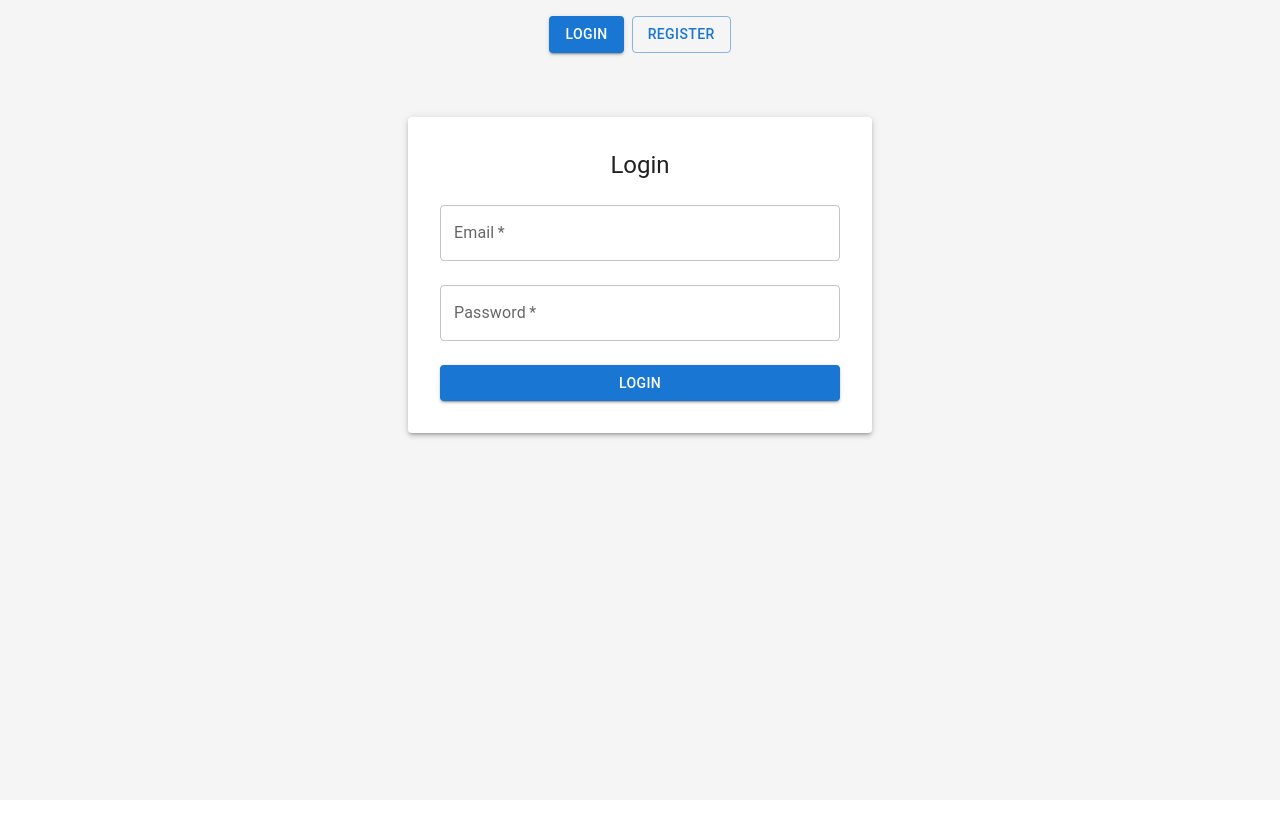
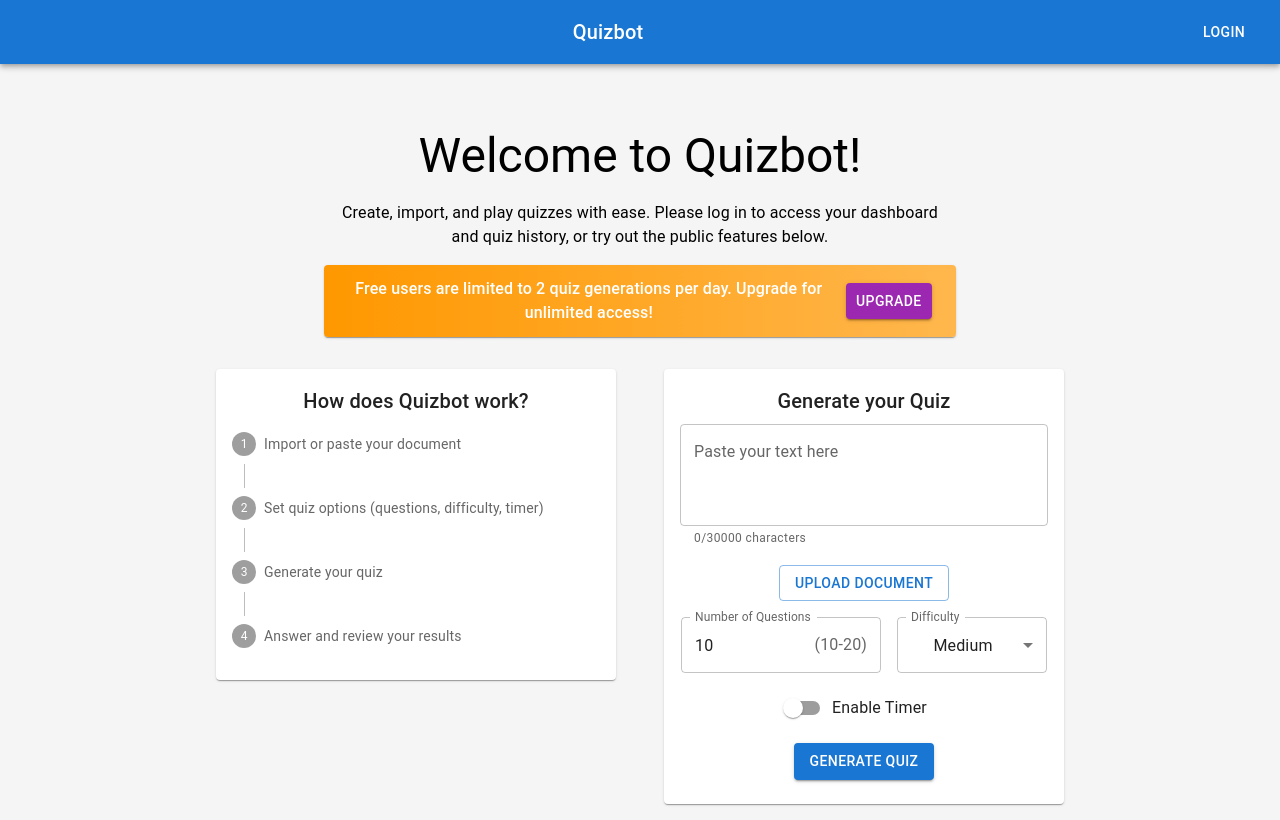
Before and after one commit to Elvie246/Quizbot, a React (Create React App) app in the folder quizbot-frontend/: page / in a window 1280 px wide. Built offline with nearby package versions, Linux system fonts and the light colour scheme.

Commit message:
feat(ui): improve public homepage layout\n\n- Add horizontal credits bar with upgrade/login\n- Add tutorial and quiz generator cards\n- Refactor layout for clarity and onboarding\n- English comments and JSDoc

```diff
--- a/quizbot-frontend/src/App.js
+++ b/quizbot-frontend/src/App.js
@@ -8,52 +8,102 @@ import './App.css';
 import React, { useState } from 'react';
 import Login from './Login';
 import Register from './Register';
-import { Button, Box } from '@mui/material';
+import { Button, Box, AppBar, Toolbar, Typography, Dialog, IconButton, Grid } from '@mui/material';
+import CloseIcon from '@mui/icons-material/Close';
+import QuizbotTutorialCard from './QuizbotTutorialCard';
+import QuizbotGeneratorCard from './QuizbotGeneratorCard';
+import CreditsBar from './CreditsBar';
+
 
 
 /**
- * Main App component with navigation between Login and Register.
+ * Main App component with public homepage and login/register dialogs.
+ * Shows a top AppBar with Quizbot title and Login button at top right.
+ * Login/Register forms appear as dialogs when Login is clicked.
  * @component
  */
 function App() {
-  // State to toggle between Login and Register views
-  const [view, setView] = useState('login');
+  // State to control dialog visibility and mode (login/register)
+  const [dialogOpen, setDialogOpen] = useState(false);
+  const [dialogMode, setDialogMode] = useState('login');
 
   // Handler after successful login
   const handleLogin = (user) => {
     // TODO: Redirect to dashboard or main app after login
     alert(`Logged in as ${user.email}`);
+    setDialogOpen(false);
   };
 
   // Handler after successful registration
   const handleRegister = (user) => {
     // TODO: Redirect to login or main app after registration
     alert(`Registered as ${user.email}`);
-    setView('login');
+    setDialogMode('login');
+  };
+
+  // Opens the dialog in login or register mode
+  const openDialog = (mode) => {
+    setDialogMode(mode);
+    setDialogOpen(true);
+  };
+
+  // Closes the dialog
+  const closeDialog = () => {
+    setDialogOpen(false);
   };
 
   return (
     <Box className="App" sx={{ minHeight: '100vh', bgcolor: '#f5f5f5' }}>
-      <Box sx={{ display: 'flex', justifyContent: 'center', pt: 2 }}>
-        <Button
-          variant={view === 'login' ? 'contained' : 'outlined'}
-          onClick={() => setView('login')}
-          sx={{ mr: 1 }}
-        >
+      {/* Top AppBar with Quizbot title and Login button */}
+      <AppBar position="static">
+        <Toolbar>
+          <Typography variant="h6" sx={{ flexGrow: 1 }}>
+            Quizbot
+          </Typography>
+          <Button color="inherit" onClick={() => openDialog('login')}>
             Login
           </Button>
-        <Button
-          variant={view === 'register' ? 'contained' : 'outlined'}
-          onClick={() => setView('register')}
-        >
-          Register
-        </Button>
+        </Toolbar>
+      </AppBar>
+
+      {/* Public homepage content */}
+      <Box sx={{ display: 'flex', flexDirection: 'column', alignItems: 'center', mt: 8, width: '100%' }}>
+        <Typography variant="h3" gutterBottom>Welcome to Quizbot!</Typography>
+        <Typography variant="body1" sx={{ maxWidth: 600, textAlign: 'center', mb: 2 }}>
+          Create, import, and play quizzes with ease. Please log in to access your dashboard and quiz history, or try out the public features below.
+        </Typography>
+        {/* Credits bar for non-authenticated users */}
+        <CreditsBar onLoginClick={() => openDialog('login')} />
+        <Grid container spacing={2} justifyContent="center">
+          <Grid item>
+            <QuizbotTutorialCard />
+          </Grid>
+          <Grid item>
+            <QuizbotGeneratorCard />
+          </Grid>
+        </Grid>
       </Box>
-      {view === 'login' ? (
+
+      {/* Login/Register dialog */}
+      <Dialog open={dialogOpen} onClose={closeDialog} maxWidth="xs" fullWidth>
+        <Box sx={{ display: 'flex', justifyContent: 'flex-end', p: 1 }}>
+          <IconButton onClick={closeDialog}>
+            <CloseIcon />
+          </IconButton>
+        </Box>
+        {dialogMode === 'login' ? (
           <Login onLogin={handleLogin} />
         ) : (
           <Register onRegister={handleRegister} />
         )}
+        <Box sx={{ display: 'flex', justifyContent: 'center', pb: 2 }}>
+          {dialogMode === 'login' ? (
+            <Button onClick={() => setDialogMode('register')}>Don't have an account? Register</Button>
+          ) : (
+            <Button onClick={() => setDialogMode('login')}>Already have an account? Login</Button>
+          )}
+        </Box>
+      </Dialog>
     </Box>
   );
 }
--- /dev/null
+++ b/quizbot-frontend/src/CreditsBar.js
@@ -0,0 +1,42 @@
+// CreditsBar.js
+// Horizontal bar component to display credits info for non-authenticated users
+// Author: Quizbot Team
+
+import React from 'react';
+import { Box, Typography, Button } from '@mui/material';
+
+/**
+ * CreditsBar displays a warning bar with daily usage limit and upgrade/login options.
+ * @component
+ * @param {Object} props
+ * @param {Function} props.onLoginClick - Callback when Login button is clicked
+ */
+function CreditsBar({ onLoginClick }) {
+  return (
+    <Box sx={{
+      width: 600,
+      maxWidth: '95vw',
+      bgcolor: 'linear-gradient(90deg, #ff9800 0%, #ffb74d 100%)',
+      background: 'linear-gradient(90deg, #ff9800 0%, #ffb74d 100%)',
+      color: '#fff',
+      py: 1.5,
+      px: 2,
+      display: 'flex',
+      alignItems: 'center',
+      justifyContent: 'center',
+      mb: 2,
+      borderRadius: 1,
+      boxShadow: 1,
+      mx: 'auto'
+    }}>
+      <Typography variant="body1" sx={{ flexGrow: 1, fontWeight: 500 }}>
+        Free users are limited to 2 quiz generations per day. Upgrade for unlimited access!
+      </Typography>
+      <Button variant="contained" color="secondary" sx={{ mx: 1 }} onClick={onLoginClick}>
+        Upgrade
+      </Button>
+    </Box>
+  );
+}
+
+export default CreditsBar;
--- /dev/null
+++ b/quizbot-frontend/src/QuizbotGeneratorCard.js
@@ -0,0 +1,95 @@
+// QuizbotGeneratorCard.js
+// Horizontal card component for quiz generation (text input, upload, options)
+// Author: Quizbot Team
+
+import React, { useState } from 'react';
+import {
+  Card, CardContent, Typography, Box, TextField, Button, Slider, InputAdornment, MenuItem, FormControlLabel, Switch
+} from '@mui/material';
+
+/**
+ * QuizbotGeneratorCard allows users to input text, upload a document, and set quiz options.
+ * @component
+ */
+function QuizbotGeneratorCard() {
+  const [text, setText] = useState('');
+  const [file, setFile] = useState(null);
+  const [numQuestions, setNumQuestions] = useState(10);
+  const [difficulty, setDifficulty] = useState('medium');
+  const [timer, setTimer] = useState(false);
+  const maxChars = 30000;
+
+  // Handles file upload
+  const handleFileChange = (e) => {
+    setFile(e.target.files[0]);
+  };
+
+  // Handles quiz generation (placeholder)
+  const handleGenerate = () => {
+    // TODO: Implement quiz generation logic
+    alert('Quiz generation not implemented yet.');
+  };
+
+  return (
+    <Card sx={{ display: 'flex', flexDirection: 'row', minWidth: 400, maxWidth: 600, m: 2 }}>
+      <CardContent sx={{ flex: 1 }}>
+        <Typography variant="h6" gutterBottom>Generate your Quiz</Typography>
+        <Box sx={{ mb: 2 }}>
+          <TextField
+            label="Paste your text here"
+            multiline
+            minRows={3}
+            maxRows={6}
+            value={text}
+            onChange={(e) => setText(e.target.value.slice(0, maxChars))}
+            fullWidth
+            helperText={`${text.length}/${maxChars} characters`}
+            inputProps={{ maxLength: maxChars }}
+          />
+        </Box>
+        <Box sx={{ mb: 2 }}>
+          <Button variant="outlined" component="label">
+            Upload Document
+            <input type="file" hidden accept=".pdf,.doc,.docx,.txt,.md" onChange={handleFileChange} />
+          </Button>
+          {file && <Typography variant="body2" sx={{ ml: 2 }}>{file.name}</Typography>}
+        </Box>
+        <Box sx={{ mb: 2 }}>
+          <TextField
+            label="Number of Questions"
+            type="number"
+            value={numQuestions}
+            onChange={(e) => setNumQuestions(Math.max(10, Math.min(20, Number(e.target.value))))}
+            InputProps={{
+              inputProps: { min: 10, max: 20 },
+              endAdornment: <InputAdornment position="end">(10-20)</InputAdornment>
+            }}
+            sx={{ width: 200, mr: 2 }}
+          />
+          <TextField
+            select
+            label="Difficulty"
+            value={difficulty}
+            onChange={(e) => setDifficulty(e.target.value)}
+            sx={{ width: 150 }}
+          >
+            <MenuItem value="easy">Easy</MenuItem>
+            <MenuItem value="medium">Medium</MenuItem>
+            <MenuItem value="hard">Hard</MenuItem>
+          </TextField>
+        </Box>
+        <Box sx={{ mb: 2 }}>
+          <FormControlLabel
+            control={<Switch checked={timer} onChange={(e) => setTimer(e.target.checked)} />}
+            label="Enable Timer"
+          />
+        </Box>
+        <Button variant="contained" color="primary" onClick={handleGenerate}>
+          Generate Quiz
+        </Button>
+      </CardContent>
+    </Card>
+  );
+}
+
+export default QuizbotGeneratorCard;
--- /dev/null
+++ b/quizbot-frontend/src/QuizbotTutorialCard.js
@@ -0,0 +1,36 @@
+// QuizbotTutorialCard.js
+// Horizontal card component displaying a step-by-step tutorial for Quizbot usage
+// Author: Quizbot Team
+
+import React from 'react';
+import { Card, CardContent, Typography, Box, Stepper, Step, StepLabel } from '@mui/material';
+
+/**
+ * QuizbotTutorialCard displays a horizontal card with a 4-step tutorial.
+ * @component
+ */
+function QuizbotTutorialCard() {
+  const steps = [
+    'Import or paste your document',
+    'Set quiz options (questions, difficulty, timer)',
+    'Generate your quiz',
+    'Answer and review your results'
+  ];
+
+  return (
+    <Card sx={{ display: 'flex', flexDirection: 'row', minWidth: 400, maxWidth: 600, m: 2 }}>
+      <CardContent sx={{ flex: 1 }}>
+        <Typography variant="h6" gutterBottom>How does Quizbot work?</Typography>
+        <Stepper activeStep={-1} orientation="vertical">
+          {steps.map((label, idx) => (
+            <Step key={label} completed={false}>
+              <StepLabel>{label}</StepLabel>
+            </Step>
+          ))}
+        </Stepper>
+      </CardContent>
+    </Card>
+  );
+}
+
+export default QuizbotTutorialCard;
```
Lines whose indentation alone changed are shown as unchanged.
